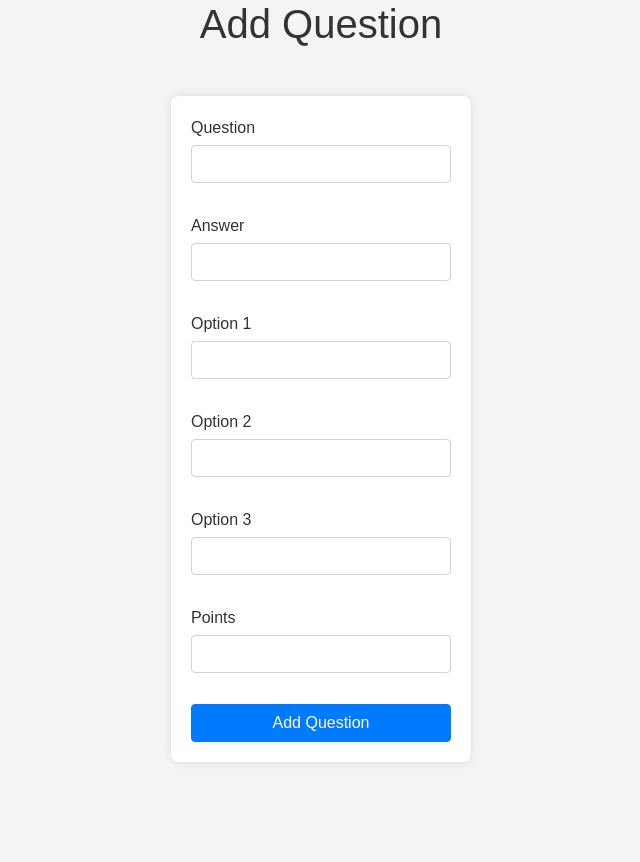
After one commit to bbkanev/Project_2_SS24, a Flask app: template app/templates/add_question.html in a window 1280 px wide. The commit adds this page. Shown: the whole page, without its empty margins (319-959 px from the left). Run offline with Flask 3, Linux system fonts and the light colour scheme; the template is opened without the code that fills it, so the values that code supplies are empty; some libraries are stand-ins or nearby versions.

Commit message:
Add the questions and edit tests.

```diff
--- /dev/null
+++ b/app/templates/add_question.html
@@ -0,0 +1,46 @@
+<!DOCTYPE html>
+<html>
+<head>
+    <meta charset="UTF-8">
+    <meta name="viewport" content="width=device-width, initial-scale=1.0">
+    <title>Add Question - QuickQuiz</title>
+    <!-- Bootstrap CSS -->
+    <link rel="stylesheet" href="https://stackpath.bootstrapcdn.com/bootstrap/4.5.2/css/bootstrap.min.css">
+    <link rel="stylesheet" href="{{ url_for('static', filename='css/style.css') }}">
+</head>
+<body>
+    <h1 class="text-center">Add Question</h1>
+    {% extends "message.html" %}
+    {% block content %}
+    <div class="container mt-5">
+        <form action="{{ url_for('main.add_question', test_id=test_id) }}" method="post">
+            <div class="form-group">
+                <label for="question">Question</label>
+                <input type="text" class="form-control" id="question" name="question" required>
+            </div>
+            <div class="form-group">
+                <label for="answer">Answer</label>
+                <input type="text" class="form-control" id="answer" name="answer" required>
+            </div>
+            <div class="form-group">
+                <label for="option1">Option 1</label>
+                <input type="text" class="form-control" id="option1" name="option1" required>
+            </div>
+            <div class="form-group">
+                <label for="option2">Option 2</label>
+                <input type="text" class="form-control" id="option2" name="option2">
+            </div>
+            <div class="form-group">
+                <label for="option3">Option 3</label>
+                <input type="text" class="form-control" id="option3" name="option3">
+            </div>
+            <div class="form-group">
+                <label for="points">Points</label>
+                <input type="number" class="form-control" id="points" name="points" required>
+            </div>
+            <button type="submit" class="btn btn-primary">Add Question</button>
+        </form>
+    </div>
+    {% endblock %}
+</body>
+</html>
--- a/app/templates/index.html
+++ b/app/templates/index.html
@@ -54,7 +54,8 @@
                         <li class="list-group-item">
                             <strong>{{ test.name }}</strong>  - {{ test.time }} minutes
                             <div class="float-right">
-                                <a href="{{ url_for('main.home', test_id=test.id) }}" class="btn btn-secondary btn-sm">Edit</a>
+                                <a href="{{ url_for('main.edit_test', test_id=test.id) }}" class="btn btn-success btn-sm">Edit</a>
+                                <a href="{{ url_for('main.home', test_id=test.id) }}" class="btn btn-warning btn-sm">Publish</a>
                                 <a href="{{ url_for('main.home', test_id=test.id) }}" class="btn btn-danger btn-sm">Delete</a>
                             </div>
                         </li>
```
Also changed, not shown: app/logic.py (+15 -1 lines), app/routes.py (+35 -0 lines), app/templates/edit_test.html (added, +48 -0 lines).
